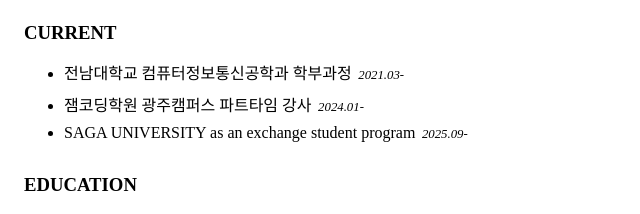
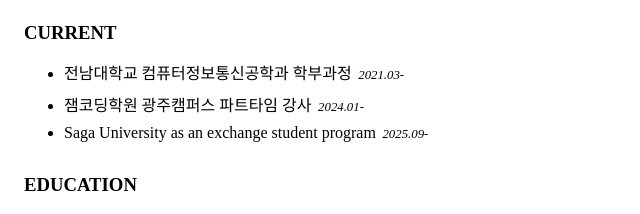
Before and after one commit to ShapeLayer/jonghyeon.me, a Svelte app: page / in a window 1280 px wide. Shown: the part 1610-1824 px from the top of the page, without its empty margins (0-640 px from the left). Built offline with nearby package versions, Linux system fonts and the light colour scheme; the HTML template or start-up script is replaced by a standard one.

Commit message:
Update Careers.svelte

```diff
--- a/src/includes/Careers.svelte
+++ b/src/includes/Careers.svelte
@@ -21,7 +21,7 @@
         date='2024.01-'
       />
       <CareersSectionContent
-        name='SAGA UNIVERSITY as an exchange student program'
+        name='Saga University as an exchange student program'
         date='2025.09-'
       />
     </CareersSection>
```
